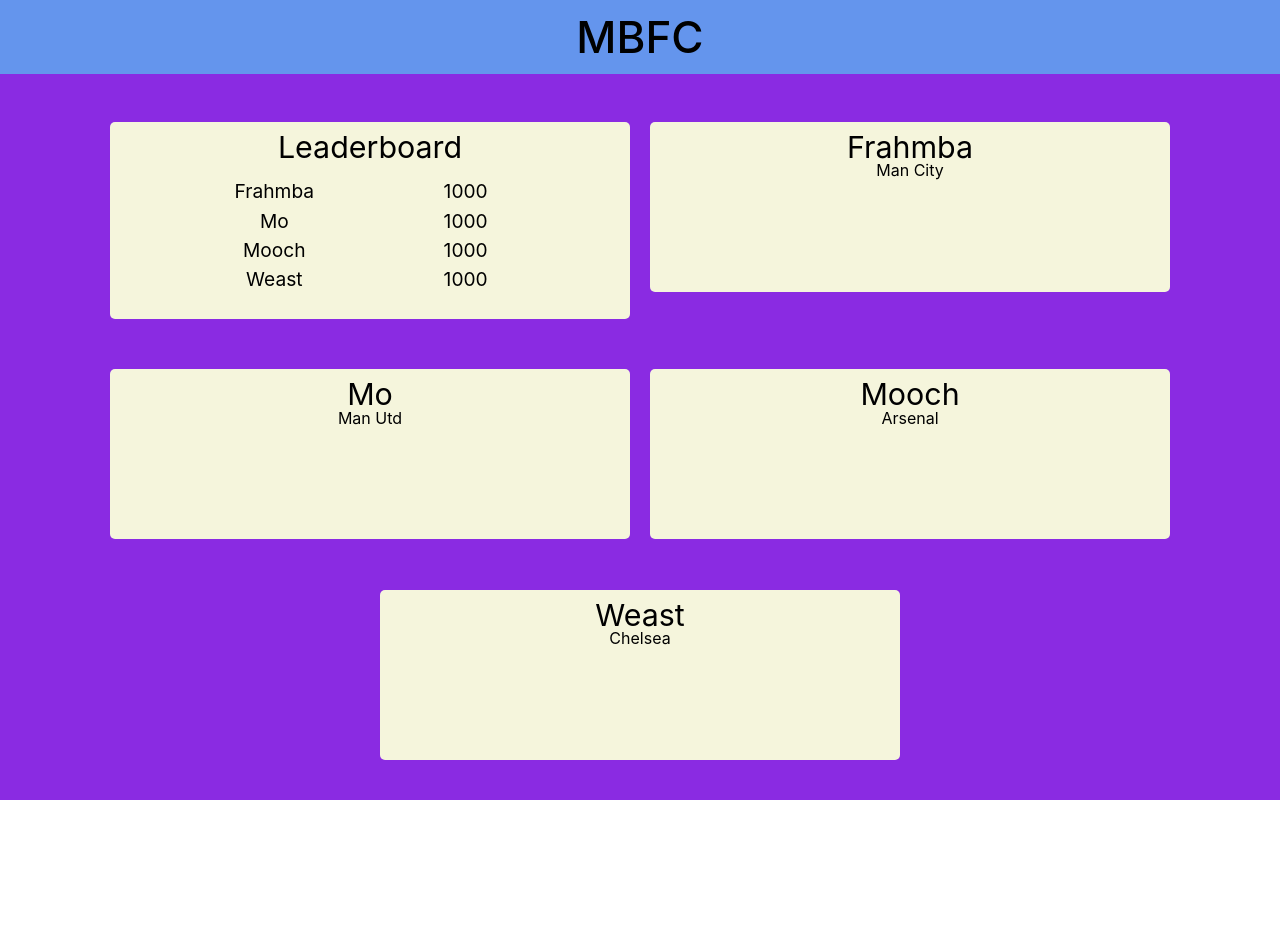
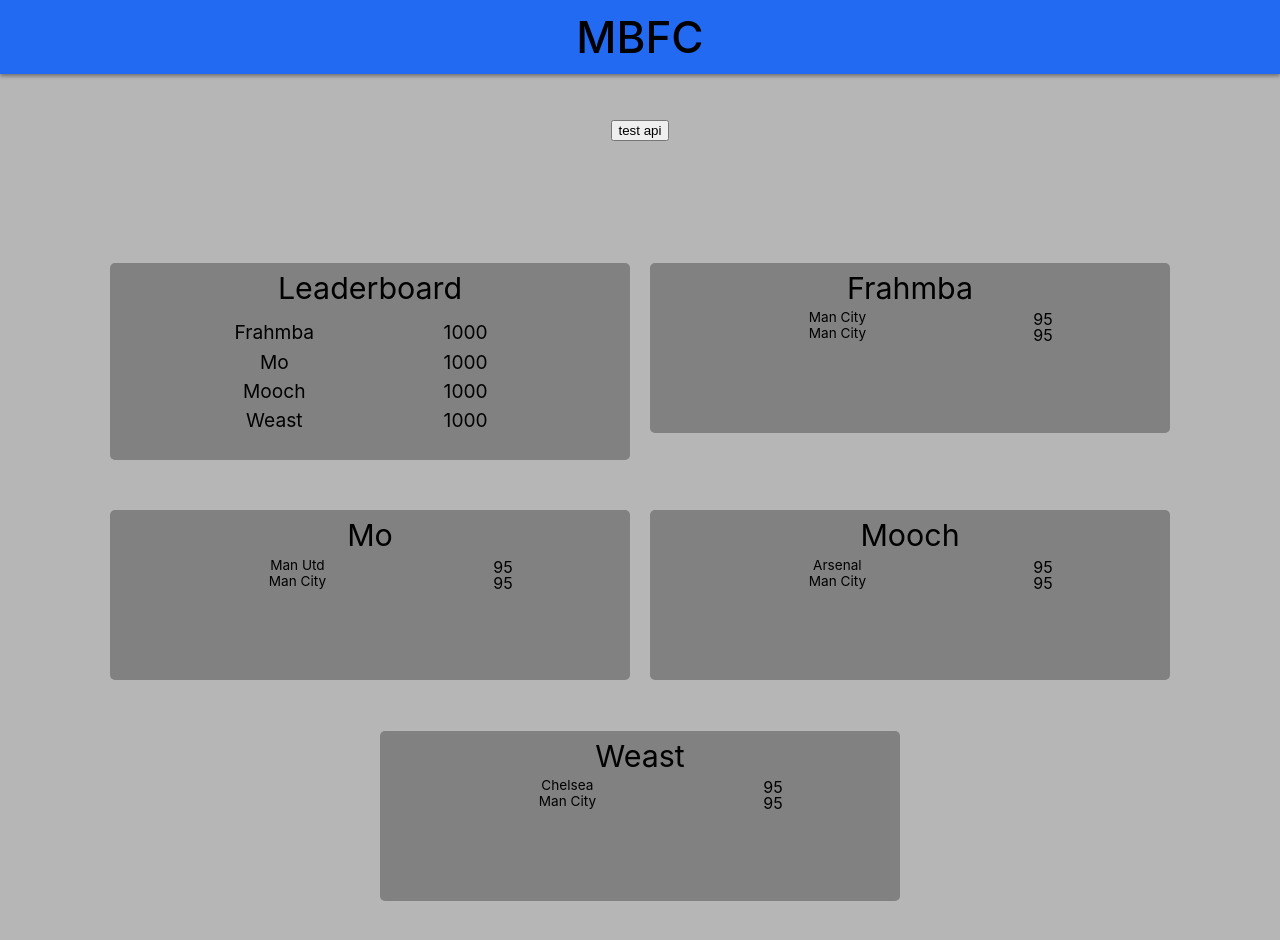
Before and after one commit to nickfrahm/mbfc2, a React (Create React App) app: page / in a window 1280 px wide. Before the commit the page ends 800 px from the top, so only its background shows below. Built offline with nearby package versions, Linux system fonts and the light colour scheme.

Commit message:
started to implement the api

```diff
--- a/package.json
+++ b/package.json
@@ -6,6 +6,7 @@
     "@testing-library/jest-dom": "^5.16.5",
     "@testing-library/react": "^13.4.0",
     "@testing-library/user-event": "^13.5.0",
+    "dotenv": "^10.0.0",
     "react": "^18.2.0",
     "react-dom": "^18.2.0",
     "react-scripts": "5.0.1",
--- a/src/App.css
+++ b/src/App.css
@@ -4,7 +4,7 @@
 
 .Navbar {
   width: 100vw;
-  background-color: cornflowerblue;
+  background-color: rgb(33, 106, 241);
   font-size: 2.75rem;
   margin: 0;
   padding: 15px 0px;
@@ -12,12 +12,13 @@
   top: 0;
   z-index: 1000;
   font-weight: 500;
+  box-shadow: 0 2px 4px 0 rgba(0, 0, 0, .4);
 }
 
 .container {
   width: 100%;
   padding-top: 7rem;
-  background-color: blueviolet;
+  background-color: rgb(182, 182, 182);
   min-height: calc(100vh - 7rem);
   /*Flexbox related below*/
   display: flex;
@@ -27,7 +28,7 @@
 }
 
 .body-block {
-  background-color: beige;
+  background-color: rgb(129, 129, 129);
   font-size: 1rem;
   max-width: 500px;
   width: 85%;
@@ -57,3 +58,30 @@
   font-weight: 400;
   font-size: 1.9rem;
 }
+
+.player-teams {
+  margin: 8px;
+  display: flex;
+  justify-content: center;
+  align-items: center;
+  flex-direction: column;
+}
+
+.player-team {
+  width: 100%;
+  display: flex;
+  justify-content: space-evenly;
+}
+
+.team {
+  width: 40%;
+  font-size: .85rem;
+}
+
+.points {
+  width: 15%;
+}
+
+button {
+  margin-top: 120px;
+}
--- a/src/App.js
+++ b/src/App.js
@@ -1,35 +1,71 @@
 import './App.css';
 import Body from './components/Body';
 import Nav from './components/Nav';
-import { useState } from 'react';
+import { useState, useEffect } from 'react';
 
 function App() {
   const [players, setPlayers] = useState([
     {
       id: 1,
       name: 'Frahmba',
-      teams: [{ name: 'Man City' }],
+      teams: [
+        { name: 'Man City', points: 95 },
+        { name: 'Man City', points: 95 },
+      ],
     },
     {
       id: 2,
       name: 'Mo',
-      teams: [{ name: 'Man Utd' }],
+      teams: [
+        { name: 'Man Utd', points: 95 },
+        { name: 'Man City', points: 95 },
+      ],
     },
     {
       id: 3,
       name: 'Mooch',
-      teams: [{ name: 'Arsenal' }],
+      teams: [
+        { name: 'Arsenal', points: 95 },
+        { name: 'Man City', points: 95 },
+      ],
     },
     {
       id: 4,
       name: 'Weast',
-      teams: [{ name: 'Chelsea' }],
+      teams: [
+        { name: 'Chelsea', points: 95 },
+        { name: 'Man City', points: 95 },
+      ],
     },
   ]);
+
+  const testApi = () => {
+    fetch('https://v3.football.api-sports.io/standings?league=39&season=2022', {
+      method: 'GET',
+      headers: {
+        'x-rapidapi-host': 'v3.football.api-sports.io',
+        'x-rapidapi-key': process.env.REACT_APP_API_FOOTBALL_KEY,
+      },
+    })
+      .then((response) => {
+        return response.json();
+      })
+      .then((value) => {
+        console.log(
+          value.response[0].league.standings[0].forEach((team) => {
+            console.log(team.team);
+          })
+        );
+      })
+      .catch((err) => {
+        console.log(err);
+      });
+  };
 
   return (
     <div className='App'>
       <Nav />
+      <button onClick={() => testApi()}>test api</button>
       <Body players={players} />
     </div>
   );
--- a/src/components/PlayerBlock.js
+++ b/src/components/PlayerBlock.js
@@ -6,7 +6,12 @@ const PlayerBlock = ({ player }) => {
       <h3 className='body-header'>{player.name}</h3>
       <div className='player-teams'>
         {player.teams.map((team) => {
-          return <div>{team.name}</div>;
+          return (
+            <div className='player-team'>
+              <div className='team'>{team.name}</div>
+              <div className='points'>{team.points}</div>
+            </div>
+          );
         })}
       </div>
     </div>
--- a/src/index.css
+++ b/src/index.css
@@ -141,5 +141,5 @@ body {
     sans-serif;
   -webkit-font-smoothing: antialiased;
   -moz-osx-font-smoothing: grayscale;
-  /*background-color: blueviolet;*/
+  background-color: rgb(182, 182, 182);
 }
```
Also changed, not shown: 1 other file (tests, documents, lock files or other folders).
